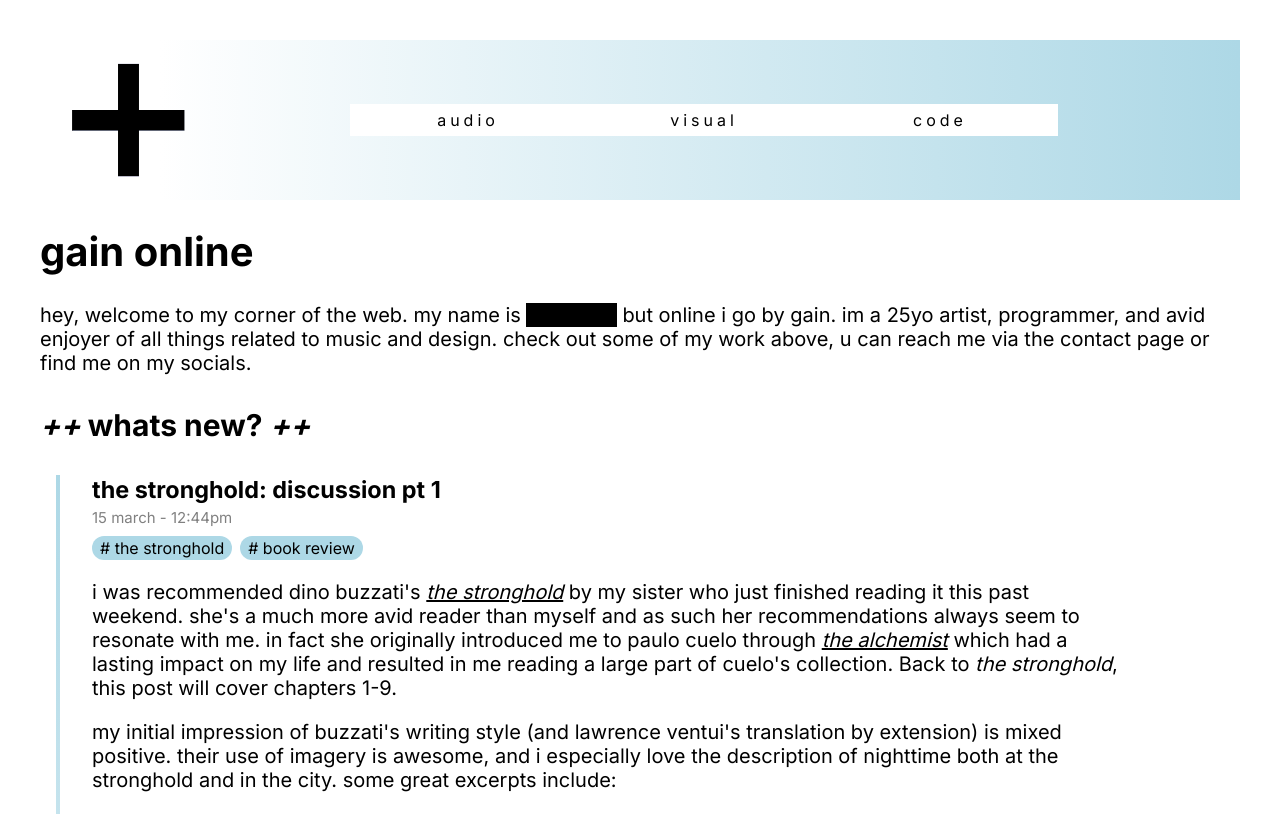
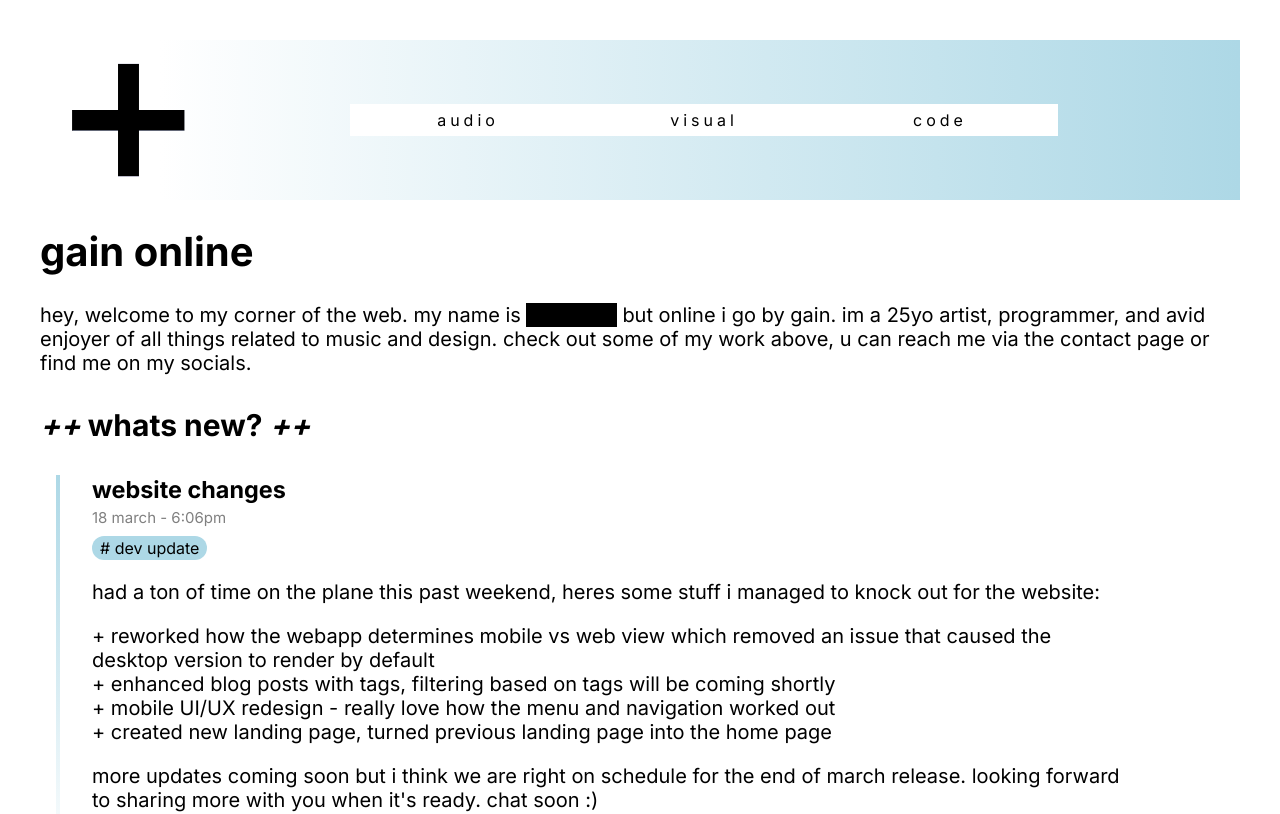
Before and after one commit to hharris56/gain.online, a Next.js app: page /home in a window 1280 px wide. Shown: the top 814 px of the page. Built offline with nearby package versions, Linux system fonts and the light colour scheme.

Commit message:
new post

```diff
--- a/src/app/home/posts/posts.tsx
+++ b/src/app/home/posts/posts.tsx
@@ -13,8 +13,9 @@ export default function Posts(){
     // TODO: implement filtering based on tags
 
     var posts = [
-        <Mar25pt2 key="3/25-2"/>,
-        <Mar25 key="3/25"/>,
+        <Mar18 key="3/18"/>,
+        <Mar15pt2 key="3/15-2"/>,
+        <Mar15 key="3/15"/>,
         <Mar2 key="3/2"/>,
         <Feb18 key="2/18"/>,
         <Feb16 key="2/16"/>,
@@ -46,9 +47,29 @@ export default function Posts(){
     )
 }
 
-function Mar25pt2(){
+function Mar18(){
     return (
-        <BlogPost title="the stronghold: discussion pt 1" date="15 march - 12:44pm" tags={["the stronghold", "book review"]}>
+        <BlogPost title="website changes" date="18 march - 6:06pm" tags={["dev update"]}>
+            had a ton of time on the plane this past weekend, heres some stuff i managed to knock out for the website:
+            <Break/>
+            + reworked how the webapp determines mobile vs web view which removed an issue that caused the desktop version to render by default
+            <div/>
+            + enhanced blog posts with tags, filtering based on tags will be coming shortly
+            <div/>
+            + mobile UI/UX redesign - really love how the menu and navigation worked out
+            <div/>
+            + created new landing page, turned previous landing page into the home page
+            <Break />
+            more updates coming soon but i think we are right on schedule for the end of march release. looking forward to sharing more with you when it's ready. chat soon :)
+            <Break />
+            + gain
+        </BlogPost>
+    )
+}
+
+function Mar15pt2(){
+    return (
+        <BlogPost title="the stronghold: discussion pt 1" date="15 march - 12:44pm" tags={["the stronghold", "book club"]}>
             i was recommended dino buzzati's <i><u>the stronghold</u></i> by my sister who just finished reading it this past weekend. she's a much more avid reader than myself and as such her recommendations always seem to resonate with me. in fact she originally introduced me to paulo cuelo through <i><u>the alchemist</u></i> which had a lasting impact on my life and resulted in me reading a large part of cuelo's collection. Back to <i>the stronghold</i>, this post will cover chapters 1-9.
             <Break />
             my initial impression of buzzati's writing style (and lawrence ventui's translation by extension) is mixed positive. their use of imagery is awesome, and i especially love the description of nighttime both at the stronghold and in the city. some great excerpts include:
@@ -80,7 +101,7 @@ function Mar25pt2(){
     )
 }
 
-function Mar25(){
+function Mar15(){
     return (
         <BlogPost title="mid flight update" date="15 march - 10:34am" tags={["flight", "test"]}>
             weekends are passing at an extraordinary pace this month. last week i was in los angeles for a family gathering, this weekend im headed to boston for a friends birthday. the mobile site is coming along really well actually. im happy with the design so far and its giving me a change to learn new things about nextjs while also refactoring some of the stuff i had previously written. i will say that formatting text for mobile is proving to be more difficult than i had imagined but oh well.
```
